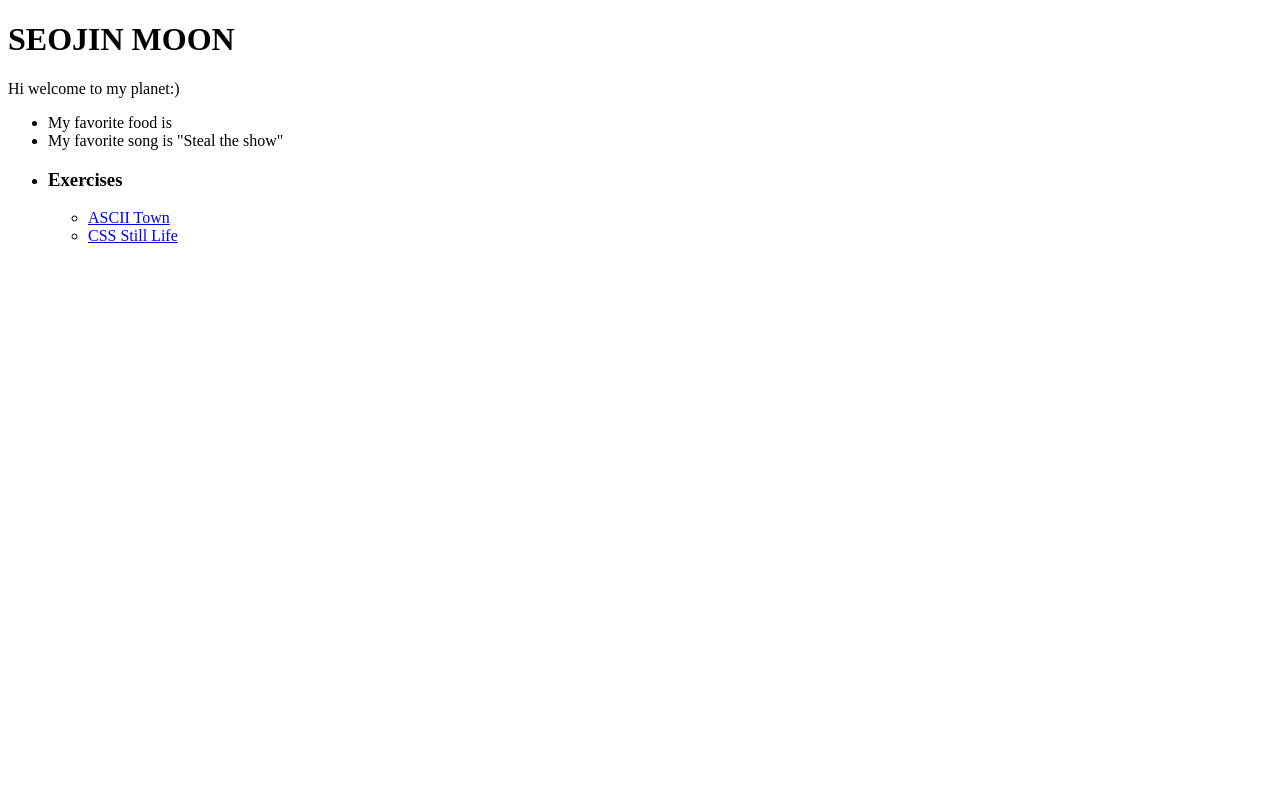
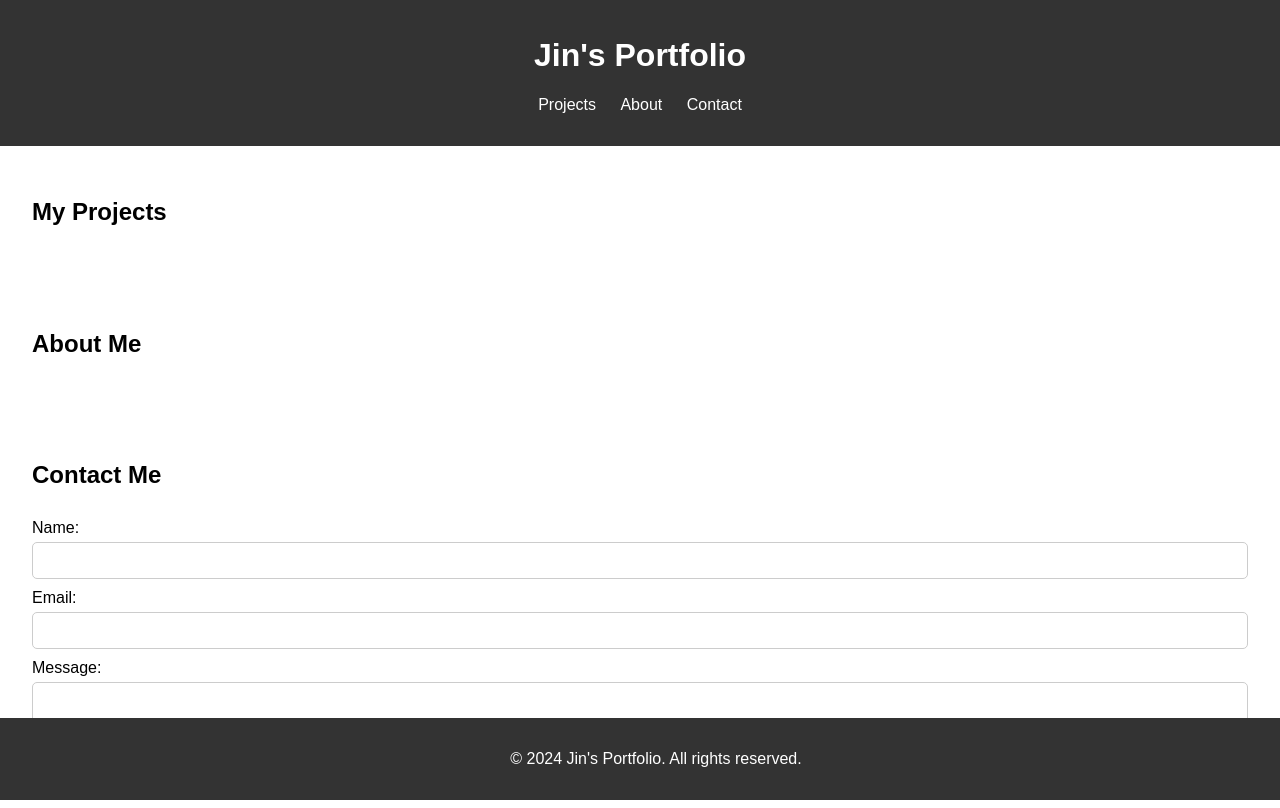
Before and after one commit to seojinmoon02/jin, a plain HTML site: page index.html in a window 1280 px wide. Drawn offline with Linux system fonts and the light colour scheme.

Commit message:
contact added
made the mail sent to my account

```diff
--- a/index.html
+++ b/index.html
@@ -1,39 +1,50 @@
-  <!DOCTYPE html>
-<html>
+<!DOCTYPE html>
+<html lang="en">
+<head>
+    <meta charset="UTF-8">
+    <meta name="viewport" content="width=device-width, initial-scale=1.0">
+    <title>Jin's Portfolio</title>
+    <link rel="stylesheet" href="styles.css">
+</head>
+<body>
+    <header>
+        <h1>Jin's Portfolio</h1>
+        <nav>
+            <ul>
+                <li><a href="#projects">Projects</a></li>
+                <li><a href="#about">About</a></li>
+                <li><a href="#contact">Contact</a></li>
+            </ul>
+        </nav>
+    </header>
 
-<head>
-  <title>JIN</title>
-  <meta charset="utf-8" />
-  <meta name="viewport" content="width=device-width, initial-scale=1.0">
-  <link rel="stylesheet" type="text/css" href="assets/style.css">
-</head>
+    <section id="projects">
+        <h2>My Projects</h2>
+        <div class="gallery">
+            <!-- Add your project items here -->
+        </div>
+    </section>
 
-<body>
+    <section id="about">
+        <h2>About Me</h2>
+        <p><!-- Add about me content here --></p>
+    </section>
 
-  <!-- this is where my code is-->
-  <div id="clock"></div>
-  <div id="grid">
-    <div id="left-column" class="scroll">
-    <div id="media print">
+    <section id="contact">
+        <h2>Contact Me</h2>
+        <form action="https://formspree.io/f/mgvweawg" method="POST">
+            <label for="name">Name:</label>
+            <input type="text" id="name" name="name" required>
+            <label for="email">Email:</label>
+            <input type="email" id="email" name="email" required>
+            <label for="message">Message:</label>
+            <textarea id="message" name="message" required></textarea>
+            <button type="submit">Submit</button>
+        </form>
+    </section>
 
-      <!-- my favorite pokemon -->
-      <!-- <img src="https://archives.bulbagarden.net/media/upload/thumb/5/53/054Psyduck.png/140px-054Psyduck.png" alt="Psyduck" /> -->
-
-      <!-- about me-->
-      <h1>SEOJIN MOON</h1>
-      <p class="desc">Hi welcome to my planet:)</p>
-      <ul>
-        <li>My favorite food is </li>
-        <li>My favorite song is "Steal the show"</li>
-        <li>
-        <h3>Exercises</h3>
-      <ul>
-        <li><a href="ascii/exterior-SeojinMoon.html">ASCII Town</a></li>
-        <li><a href="codingfromlife/index.html">CSS Still Life</a></li>
-      </ul>
-      </ul>
-
-    </div>
-  </div>
+    <footer>
+        <p>&copy; 2024 Jin's Portfolio. All rights reserved.</p>
+    </footer>
 </body>
 </html>
--- /dev/null
+++ b/styles.css
@@ -0,0 +1,74 @@
+body {
+    font-family: Arial, sans-serif;
+    margin: 0;
+    padding: 0;
+    box-sizing: border-box;
+}
+
+header {
+    background-color: #333;
+    color: #fff;
+    padding: 1rem;
+    text-align: center;
+}
+
+nav ul {
+    list-style: none;
+    padding: 0;
+}
+
+nav ul li {
+    display: inline;
+    margin: 0 10px;
+}
+
+nav ul li a {
+    color: #fff;
+    text-decoration: none;
+}
+
+section {
+    padding: 2rem;
+}
+
+.gallery {
+    display: flex;
+    flex-wrap: wrap;
+}
+
+.gallery div {
+    margin: 10px;
+    padding: 10px;
+    border: 1px solid #ccc;
+    width: calc(33.333% - 20px);
+}
+
+.gallery div:hover {
+    border-color: #000;
+}
+
+form {
+    display: flex;
+    flex-direction: column;
+}
+
+form label {
+    margin-top: 10px;
+}
+
+form input, form textarea, form button {
+    margin-top: 5px;
+    padding: 10px;
+    border: 1px solid #ccc;
+    border-radius: 5px;
+}
+
+footer {
+    background-color: #333;
+    color: #fff;
+    text-align: center;
+    padding: 1rem;
+    position: fixed;
+    bottom: 0;
+    width: 100%;
+}
```
Also changed, not shown: 1 other file.
